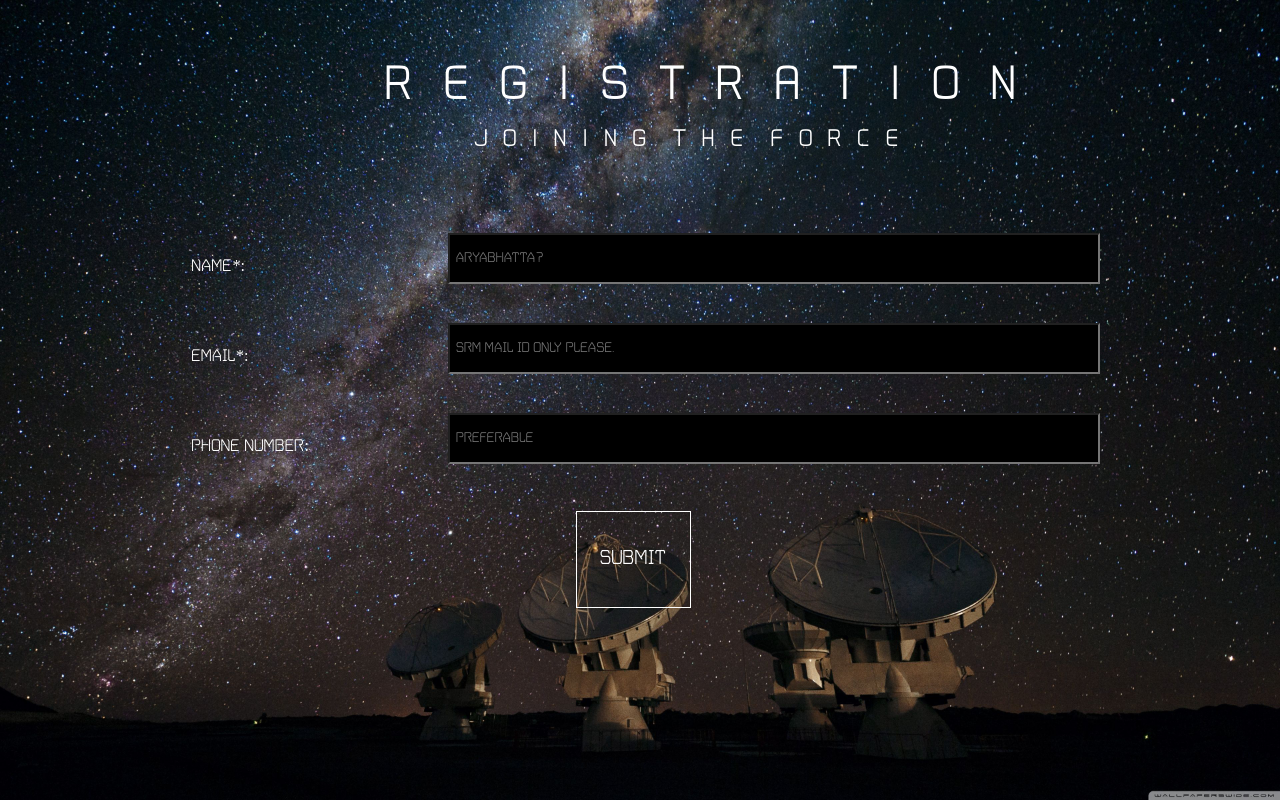
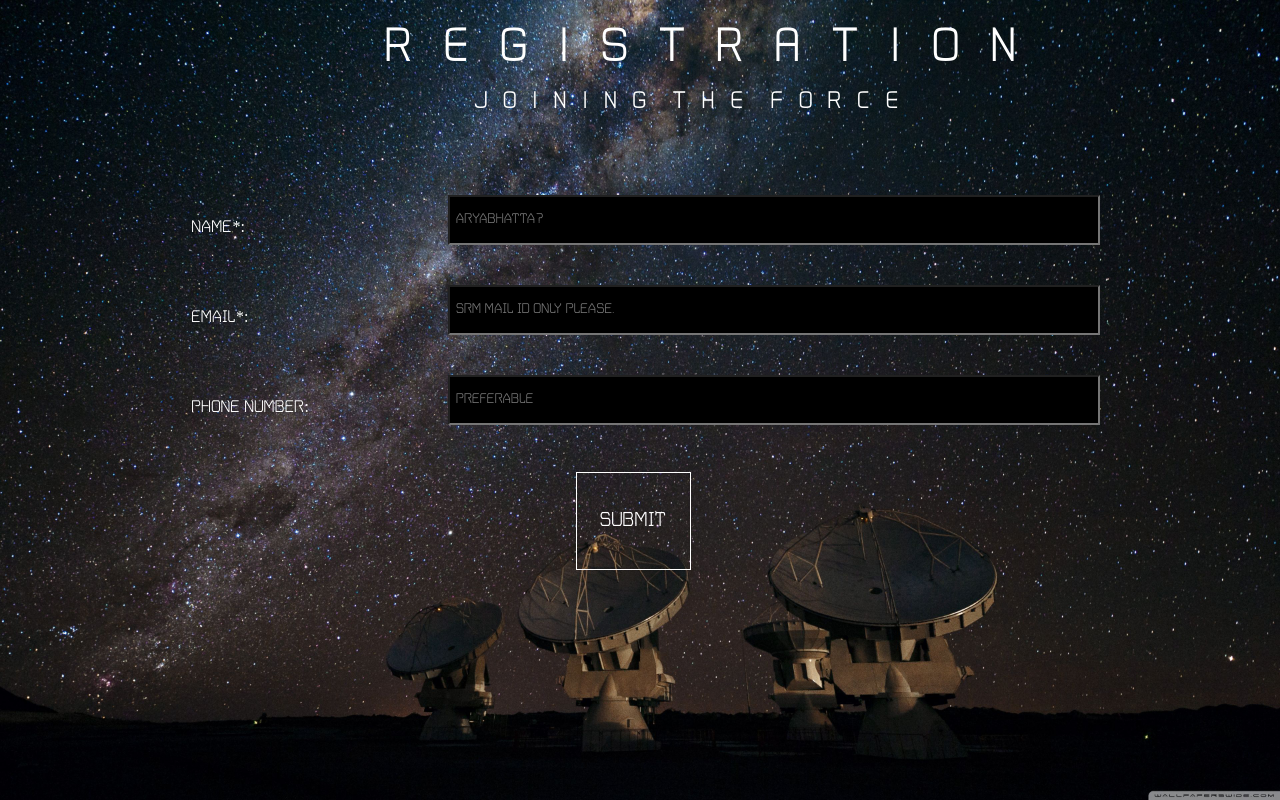
Before and after one commit to GeNeRaL-ShAdOw/SRMSATwebsite, a React (Create React App) app in the folder srmsatwebsite/: page /registration in a window 1280 px wide. Built offline with nearby package versions, Linux system fonts and the light colour scheme.

Commit message:
Added homepage support for mobiles

```diff
--- a/srmsatwebsite/src/Components/registration.css
+++ b/srmsatwebsite/src/Components/registration.css
@@ -14,7 +14,7 @@
   font-family: "ExanRegular";
   color: white;
   margin-left: 30%;
-  padding-top: 4%;
+  padding-top: 1%;
   animation-name: entrymain;
   animation-duration: 1s;
 }
--- a/srmsatwebsite/src/Components/whatwedo.jsx
+++ b/srmsatwebsite/src/Components/whatwedo.jsx
@@ -1,5 +1,6 @@
 import './whatwedo.css'
 import { useNavigate } from 'react-router-dom';
+import { useEffect } from 'react';
 function Whatwedo()
 {
     const navigate=useNavigate();
@@ -7,6 +8,11 @@ function Whatwedo()
     {
         navigate('/registration');
     }
+
+    useEffect(() => {
+        window.scrollTo(0, 0);
+      }, [navigate]);
+
     return (
             <div className='borderline-wwd'>
                 <font size='+4' className="WWD-box-content-title">WHAT WE DO</font>
```
